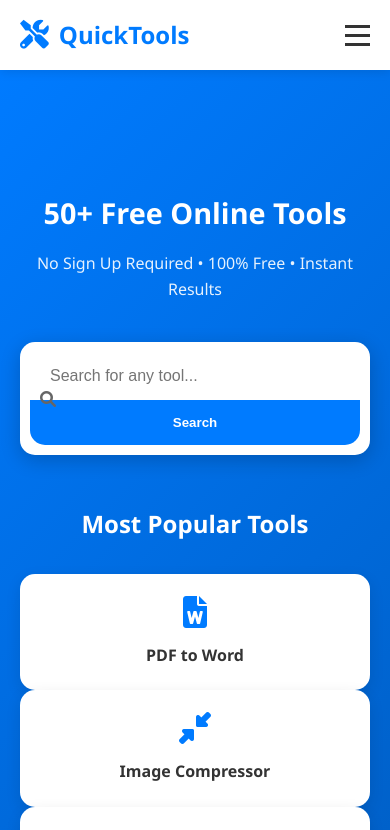
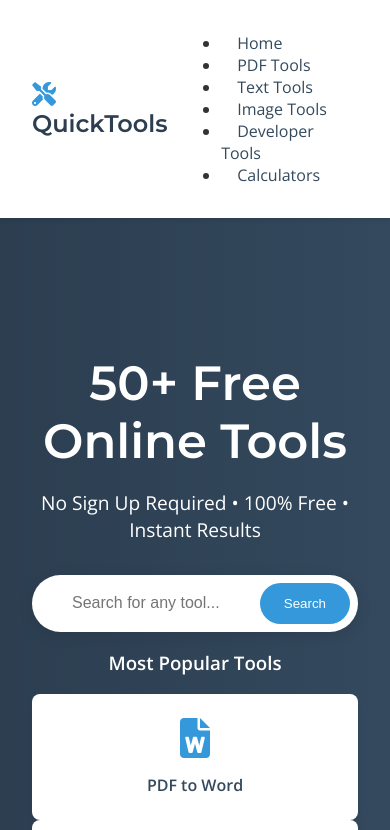
Before and after one commit to mrbunnny/all-in-tool, a plain HTML site: page index.html in a window 390 px wide. Shown: the top 830 px of the page. Drawn offline with nearby package versions, Linux system fonts and the light colour scheme.

Commit message:
Refactor CSS for improved styling and responsiveness
Updated styles for body, navbar, hero section, and tool cards. Improved responsiveness and added Google Fonts.

```diff
--- a/style.css
+++ b/style.css
@@ -1,335 +1,155 @@
-* {
+ /* Google Fonts Import */
+@import url('https://fonts.googleapis.com/css2?family=Montserrat:wght@600&family=Open+Sans:wght@400;600&display=swap');
+
+/* Basic Body Styling */
+body {
+    font-family: 'Open Sans', sans-serif;
+    color: #333;
+    background-color: #f4f7f6;
     margin: 0;
-    padding: 0;
-    box-sizing: border-box;
 }
 
-body {
-    font-family: 'Segoe UI', Tahoma, Geneva, Verdana, sans-serif;
-    line-height: 1.6;
-    color: #333;
-    background-color: #f8f9fa;
-}
-
-.container {
-    max-width: 1200px;
-    margin: 0 auto;
-    padding: 0 20px;
-}
-
-/* Header & Navigation */
+/* Navbar Styling */
 .navbar {
-    background: #fff;
-    box-shadow: 0 2px 10px rgba(0,0,0,0.1);
-    position: fixed;
-    width: 100%;
+    background-color: #ffffff;
+    box-shadow: 0 2px 4px rgba(0,0,0,0.1);
+    position: sticky;
     top: 0;
     z-index: 1000;
 }
 
 .nav-container {
-    max-width: 1200px;
-    margin: 0 auto;
-    padding: 0 20px;
     display: flex;
     justify-content: space-between;
     align-items: center;
-    height: 70px;
+    padding: 1rem 2rem;
+    max-width: 1200px;
+    margin: 0 auto;
 }
 
 .logo {
-    display: flex;
-    align-items: center;
     font-size: 1.5rem;
-    font-weight: bold;
-    color: #007bff;
+    font-weight: 600;
+    color: #2c3e50;
+    font-family: 'Montserrat', sans-serif;
 }
 
 .logo i {
-    margin-right: 10px;
-    font-size: 1.8rem;
+    color: #3498db;
 }
 
-.nav-menu {
-    display: flex;
-    list-style: none;
+.nav-menu li a {
+    color: #34495e;
+    text-decoration: none;
+    padding: 0.5rem 1rem;
+    transition: color 0.3s ease;
 }
 
-.nav-menu li {
-    margin-left: 30px;
-}
-
-.nav-menu a {
-    text-decoration: none;
-    color: #333;
-    font-weight: 500;
-    transition: color 0.3s;
-}
-
-.nav-menu a:hover {
-    color: #007bff;
-}
-
-.hamburger {
-    display: none;
-    flex-direction: column;
-    cursor: pointer;
-}
-
-.hamburger span {
-    width: 25px;
-    height: 3px;
-    background: #333;
-    margin: 3px 0;
-    transition: 0.3s;
+.nav-menu li a:hover {
+    color: #3498db;
 }
 
 /* Hero Section */
 .hero {
-    background: linear-gradient(135deg, #007bff, #0056b3);
+    background: linear-gradient(to right, #2c3e50, #34495e);
     color: white;
-    padding: 150px 0 80px;
+    padding: 6rem 2rem;
     text-align: center;
-    margin-top: 70px;
 }
 
 .hero h1 {
+    font-family: 'Montserrat', sans-serif;
     font-size: 3rem;
-    margin-bottom: 15px;
+    margin-bottom: 1rem;
 }
 
 .hero p {
     font-size: 1.2rem;
-    margin-bottom: 40px;
-    opacity: 0.9;
+    margin-bottom: 2rem;
 }
 
+/* Search Box */
 .search-box {
-    max-width: 600px;
-    margin: 0 auto 50px;
-    position: relative;
     display: flex;
+    justify-content: center;
+    align-items: center;
     background: white;
     border-radius: 50px;
-    padding: 10px;
-    box-shadow: 0 5px 20px rgba(0,0,0,0.2);
-}
-
-.search-box i {
-    position: absolute;
-    left: 20px;
-    top: 50%;
-    transform: translateY(-50%);
-    color: #666;
+    padding: 0.5rem;
+    max-width: 500px;
+    margin: 0 auto;
+    box-shadow: 0 4px 15px rgba(0,0,0,0.1);
 }
 
 .search-box input {
-    flex: 1;
     border: none;
     outline: none;
-    padding: 15px 20px 15px 50px;
+    width: 100%;
+    padding: 0.5rem 1rem;
     font-size: 1rem;
-    border-radius: 50px;
 }
 
 .search-box button {
-    background: #007bff;
+    background-color: #3498db;
     color: white;
     border: none;
-    padding: 15px 30px;
     border-radius: 50px;
+    padding: 0.8rem 1.5rem;
     cursor: pointer;
-    font-weight: bold;
-    transition: background 0.3s;
+    transition: background-color 0.3s ease;
 }
 
 .search-box button:hover {
-    background: #0056b3;
+    background-color: #2980b9;
 }
 
-.featured-tools {
-    margin-top: 50px;
-}
 
-.featured-tools h3 {
-    margin-bottom: 30px;
-    font-size: 1.5rem;
-}
-
-/* Category Sections */
-.category-section {
-    padding: 80px 0;
-    border-bottom: 1px solid #eee;
-}
-
-.category-section:nth-child(even) {
-    background: white;
-}
-
-.category-section h2 {
-    font-size: 2.2rem;
-    margin-bottom: 40px;
-    color: #333;
+/* Tool Card Styling */
+.tool-card {
+    background: #ffffff;
+    border-radius: 8px;
+    padding: 1.5rem;
+    text-align: center;
+    box-shadow: 0 4px 6px rgba(0,0,0,0.05);
+    cursor: pointer;
+    transition: transform 0.2s ease, box-shadow 0.2s ease;
     display: flex;
+    flex-direction: column;
     align-items: center;
-}
-
-.category-section h2 i {
-    margin-right: 15px;
-    color: #007bff;
-}
-
-/* Tools Grid */
-.category-grid {
-    display: grid;
-    grid-template-columns: repeat(auto-fit, minmax(200px, 1fr));
-    gap: 20px;
-}
-
-.tool-card {
-    background: white;
-    padding: 30px 20px;
-    border-radius: 15px;
-    text-align: center;
-    cursor: pointer;
-    transition: all 0.3s ease;
-    border: 2px solid transparent;
-    box-shadow: 0 5px 15px rgba(0,0,0,0.1);
+    justify-content: center;
 }
 
 .tool-card:hover {
     transform: translateY(-5px);
-    border-color: #007bff;
-    box-shadow: 0 10px 25px rgba(0,123,255,0.2);
+    box-shadow: 0 8px 15px rgba(0,0,0,0.1);
 }
 
 .tool-card i {
     font-size: 2.5rem;
-    color: #007bff;
-    margin-bottom: 15px;
-    display: block;
+    margin-bottom: 1rem;
+    color: #3498db;
 }
 
 .tool-card span {
     font-weight: 600;
-    color: #333;
-    font-size: 1rem;
+    color: #34495e;
 }
 
-.tool-card.view-all {
-    background: linear-gradient(135deg, #007bff, #0056b3);
-    color: white;
-}
-
-.tool-card.view-all i,
-.tool-card.view-all span {
-    color: white;
+/* Category Section */
+.category-section h2 {
+    font-family: 'Montserrat', sans-serif;
+    font-size: 2rem;
+    color: #2c3e50;
+    border-bottom: 3px solid #3498db;
+    display: inline-block;
+    padding-bottom: 0.5rem;
+    margin-bottom: 2rem;
 }
 
 /* Footer */
 footer {
-    background: #333;
-    color: white;
-    padding: 50px 0 20px;
+    background-color: #2c3e50;
+    color: #ecf0f1;
+    padding: 3rem 2rem;
+    margin-top: 4rem;
 }
-
-.footer-content {
-    display: grid;
-    grid-template-columns: repeat(auto-fit, minmax(250px, 1fr));
-    gap: 40px;
-    margin-bottom: 30px;
-}
-
-.footer-section h3,
-.footer-section h4 {
-    margin-bottom: 20px;
-    color: #007bff;
-}
-
-.footer-section ul {
-    list-style: none;
-}
-
-.footer-section ul li {
-    margin-bottom: 10px;
-}
-
-.footer-section a {
-    color: #ccc;
-    text-decoration: none;
-    transition: color 0.3s;
-}
-
-.footer-section a:hover {
-    color: #007bff;
-}
-
-.footer-bottom {
-    text-align: center;
-    padding-top: 20px;
-    border-top: 1px solid #555;
-    color: #ccc;
-}
-
-/* Responsive Design */
-@media (max-width: 768px) {
-    .nav-menu {
-        display: none;
-    }
-
-    .hamburger {
-        display: flex;
-    }
-
-    .hero h1 {
-        font-size: 2.2rem;
-    }
-
-    .hero p {
-        font-size: 1rem;
-    }
-
-    .search-box {
-        flex-direction: column;
-        border-radius: 15px;
-    }
-
-    .search-box input {
-        border-radius: 15px 15px 0 0;
-        padding-left: 20px;
-    }
-
-    .search-box button {
-        border-radius: 0 0 15px 15px;
-    }
-
-    .category-grid {
-        grid-template-columns: repeat(auto-fit, minmax(150px, 1fr));
-    }
-
-    .tool-card {
-        padding: 20px 15px;
-    }
-
-    .tool-card i {
-        font-size: 2rem;
-    }
-}
-
-@media (max-width: 480px) {
-    .hero {
-        padding: 120px 0 50px;
-    }
-
-    .hero h1 {
-        font-size: 1.8rem;
-    }
-
-    .category-section h2 {
-        font-size: 1.8rem;
-    }
-
-    .category-grid {
-        grid-template-columns: 1fr 1fr;
-    }
-}
```
